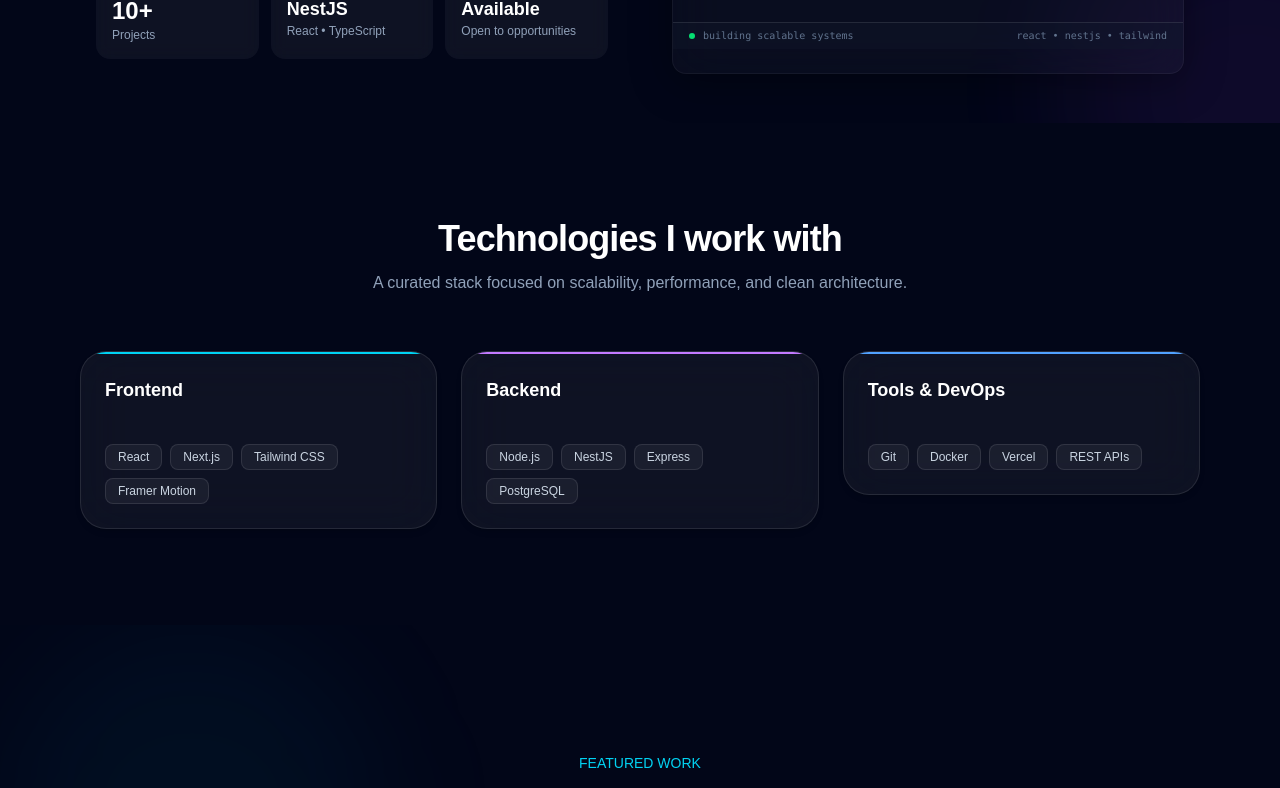
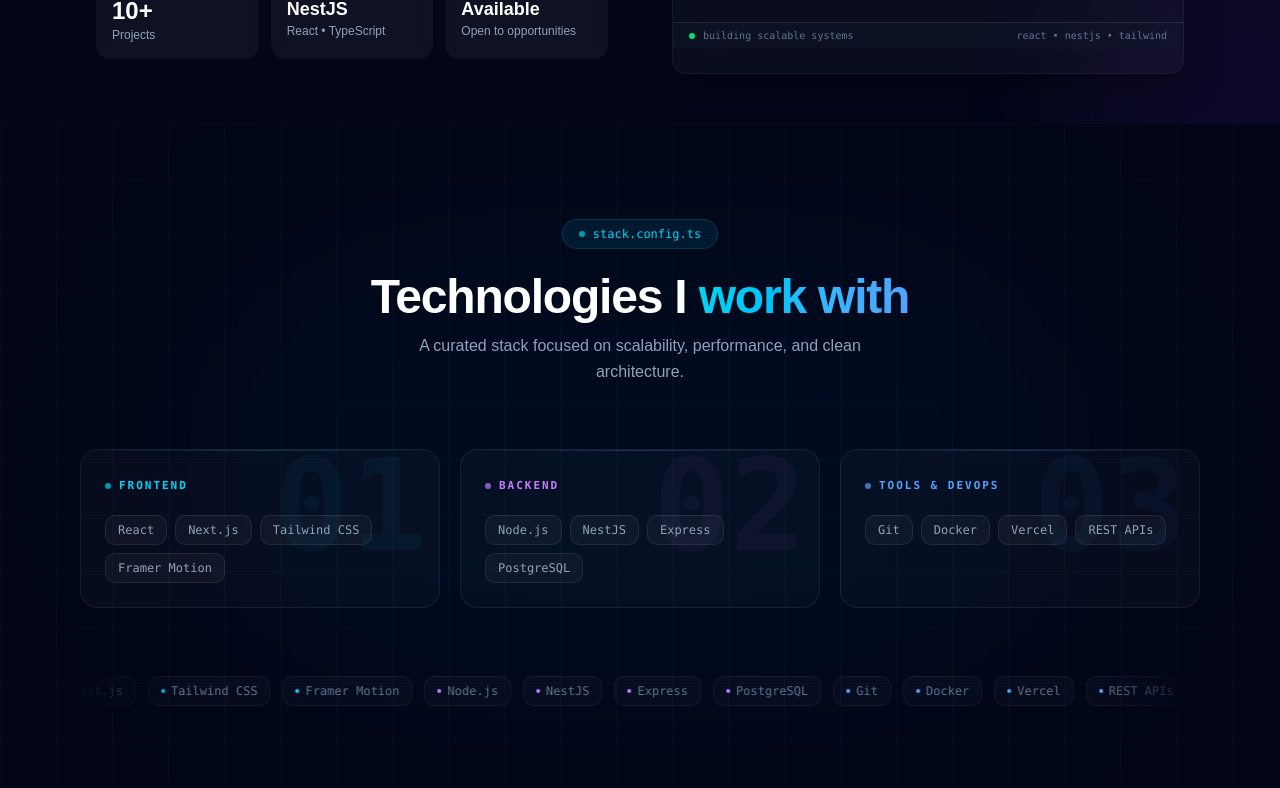
Before and after one commit to josyo/React-portfolio, a React (Vite) app: page / in a window 1280 px wide. Shown: the part 677-1465 px from the top of the page. Built offline with nearby package versions, Linux system fonts and the light colour scheme.

Commit message:
Added animations to the skills section

```diff
--- a/src/components/Skills.jsx
+++ b/src/components/Skills.jsx
@@ -1,80 +1,260 @@
+import { useRef, useState } from "react";
 import { motion } from "framer-motion";
-import { Card } from "@/components/ui/card";
 import { skillGroups } from "../data/data";
 
+// ─────────────────────────────────────────────────────────────────────────────
+// Full static class strings — required for Tailwind JIT to include them
+// ─────────────────────────────────────────────────────────────────────────────
+const COLOR = {
+  cyan: {
+    dot:    "bg-cyan-400",
+    label:  "text-cyan-400",
+    num:    "text-cyan-400",
+    bar:    "from-transparent via-cyan-400/60 to-transparent",
+    chip:   "hover:bg-cyan-500/10 hover:text-cyan-300 hover:border-cyan-500/30",
+    shadow: "hover:shadow-[0_0_60px_rgba(34,211,238,0.07)]",
+    rgb:    "34,211,238",
+  },
+  purple: {
+    dot:    "bg-purple-400",
+    label:  "text-purple-400",
+    num:    "text-purple-400",
+    bar:    "from-transparent via-purple-400/60 to-transparent",
+    chip:   "hover:bg-purple-500/10 hover:text-purple-300 hover:border-purple-500/30",
+    shadow: "hover:shadow-[0_0_60px_rgba(192,132,252,0.07)]",
+    rgb:    "192,132,252",
+  },
+  blue: {
+    dot:    "bg-blue-400",
+    label:  "text-blue-400",
+    num:    "text-blue-400",
+    bar:    "from-transparent via-blue-400/60 to-transparent",
+    chip:   "hover:bg-blue-500/10 hover:text-blue-300 hover:border-blue-500/30",
+    shadow: "hover:shadow-[0_0_60px_rgba(96,165,250,0.07)]",
+    rgb:    "96,165,250",
+  },
+};
 
+// ─────────────────────────────────────────────────────────────────────────────
+// SkillCard — isolated mouse-tracking spotlight per card
+// ─────────────────────────────────────────────────────────────────────────────
+function SkillCard({ group, index }) {
+  const ref  = useRef(null);
+  const [spot, setSpot] = useState({ x: 0, y: 0, visible: false });
+  const c = COLOR[group.color] ?? COLOR.cyan;
+
+  return (
+    <motion.div
+      ref={ref}
+      initial={{ opacity: 0, y: 32 }}
+      whileInView={{ opacity: 1, y: 0 }}
+      viewport={{ once: true, margin: "-60px" }}
+      transition={{ duration: 0.55, delay: index * 0.12 }}
+      whileHover={{ y: -6 }}
+      onMouseMove={(e) => {
+        const r = ref.current?.getBoundingClientRect();
+        if (r) setSpot({ x: e.clientX - r.left, y: e.clientY - r.top, visible: true });
+      }}
+      onMouseLeave={() => setSpot((s) => ({ ...s, visible: false }))}
+      className={`
+        group relative rounded-2xl overflow-hidden cursor-default
+        transition-all duration-500 ${c.shadow}
+      `}
+      style={{
+        background: "rgba(255,255,255,0.025)",
+        border:     "1px solid rgba(255,255,255,0.07)",
+      }}
+    >
+      {/* Mouse spotlight */}
+      <div
+        className="absolute inset-0 pointer-events-none"
+        style={{
+          opacity:    spot.visible ? 1 : 0,
+          transition: "opacity 0.35s ease",
+          background: `radial-gradient(340px circle at ${spot.x}px ${spot.y}px,
+            rgba(${c.rgb}, 0.10), transparent 68%)`,
+        }}
+      />
+
+      {/* Top gradient line — fades in on hover */}
+      <div
+        className={`
+          absolute top-0 inset-x-0 h-px
+          bg-gradient-to-r ${c.bar}
+          opacity-40 group-hover:opacity-100
+          transition-opacity duration-300
+        `}
+      />
+
+      {/* Decorative index number — barely visible, adds depth */}
+      <div
+        className={`
+          absolute -top-2 right-3
+          text-9xl font-black font-mono leading-none
+          select-none pointer-events-none
+          opacity-[0.045] ${c.num}
+        `}
+      >
+        {String(index + 1).padStart(2, "0")}
+      </div>
+
+      {/* Content */}
+      <div className="relative z-10 p-6 pt-7 flex flex-col gap-5">
+
+        {/* Category label */}
+        <div className="flex items-center gap-2">
+          <span className={`w-1.5 h-1.5 rounded-full flex-shrink-0 animate-pulse ${c.dot}`} />
+          <span className={`text-[11px] font-mono font-semibold tracking-[0.18em] uppercase ${c.label}`}>
+            {group.title}
+          </span>
+        </div>
+
+        {/* Skill chips */}
+        <div className="flex flex-wrap gap-2">
+          {group.skills.map((skill, si) => (
+            <motion.span
+              key={skill}
+              initial={{ opacity: 0, scale: 0.78 }}
+              whileInView={{ opacity: 1, scale: 1 }}
+              viewport={{ once: true }}
+              transition={{
+                delay:    index * 0.07 + si * 0.045,
+                duration: 0.32,
+                ease:     [0.34, 1.56, 0.64, 1], // backOut spring
+              }}
+              className={`
+                px-3 py-1.5 rounded-lg
+                text-xs font-mono select-none
+                text-slate-400
+                bg-white/[0.04] border border-white/[0.08]
+                transition-all duration-200
+                ${c.chip}
+              `}
+            >
+              {skill}
+            </motion.span>
+          ))}
+        </div>
+      </div>
+    </motion.div>
+  );
+}
+
+// ─────────────────────────────────────────────────────────────────────────────
+// Main section
+// ─────────────────────────────────────────────────────────────────────────────
 export default function Skills() {
+
+  // Build ticker items: flatten all skills with their category dot colour
+  const allSkills = skillGroups.flatMap((g) =>
+    g.skills.map((s) => ({ name: s, dot: COLOR[g.color]?.dot ?? "bg-cyan-400" }))
+  );
+  // Duplicate for seamless CSS-loop: translate -50% = back to start
+  const ticker = [...allSkills, ...allSkills];
+
   return (
     <section
       id="skills"
-      className="relative py-24 px-6 sm:px-10 lg:px-20 bg-slate-950 text-white overflow-hidden">
+      className="relative py-24 px-6 sm:px-10 lg:px-20 bg-slate-950 text-white overflow-hidden"
+    >
 
-      {/* Header */}
+      {/* ── Background grid ── */}
+      <div
+        className="absolute inset-0 pointer-events-none"
+        style={{
+          opacity:         0.018,
+          backgroundImage:
+            "linear-gradient(rgba(255,255,255,1) 1px, transparent 1px)," +
+            "linear-gradient(90deg,rgba(255,255,255,1) 1px, transparent 1px)",
+          backgroundSize: "56px 56px",
+        }}
+      />
+
+      {/* ── Ambient centre glow ── */}
+      <div className="
+        absolute top-1/2 left-1/2
+        -translate-x-1/2 -translate-y-1/2
+        w-[900px] h-[420px]
+        rounded-full blur-[130px]
+        pointer-events-none
+        bg-cyan-500/[0.04]
+      " />
+
+      {/* ── Header ── */}
       <motion.div
         initial={{ opacity: 0, y: 20 }}
         whileInView={{ opacity: 1, y: 0 }}
         viewport={{ once: true }}
         transition={{ duration: 0.6 }}
-        className="text-center mb-14"
+        className="relative z-10 text-center mb-16"
       >
-        <h2 className="text-3xl sm:text-4xl font-bold tracking-tight">
-          Technologies I work with
+        {/* File-path badge — matches Hero IDE feel */}
+        <div className="
+          inline-flex items-center gap-2
+          px-4 py-1.5 mb-6
+          rounded-full
+          bg-cyan-500/10 border border-cyan-500/20
+          text-cyan-400 text-xs font-mono
+        ">
+          <span className="w-1.5 h-1.5 rounded-full bg-cyan-400 animate-pulse" />
+          stack.config.ts
+        </div>
+
+        <h2 className="text-3xl sm:text-4xl lg:text-5xl font-bold tracking-tight">
+          Technologies I{" "}
+          <span className="text-transparent bg-clip-text bg-gradient-to-r from-cyan-400 to-blue-400">
+            work with
+          </span>
         </h2>
-        <p className="text-slate-400 mt-3 text-sm sm:text-base">
+
+        <p className="mt-3 text-sm sm:text-base text-slate-400 max-w-md mx-auto leading-relaxed">
           A curated stack focused on scalability, performance, and clean architecture.
         </p>
       </motion.div>
 
-      {/* Grid */}
-      <div className="grid md:grid-cols-3 gap-6 max-w-6xl mx-auto">
-        {skillGroups.map((group, index) => (
-          <motion.div
-            key={group.title}
-            initial={{ opacity: 0, y: 30 }}
-            whileInView={{ opacity: 1, y: 0 }}
-            viewport={{ once: true }}
-            transition={{ duration: 0.5, delay: index * 0.1 }}
-            whileHover={{ y: -6, scale: 1.02 }}
-            className="relative"
-          >
-            <Card className="relative p-6 bg-white/5 border border-white/10 backdrop-blur-xl overflow-hidden">
-
-              {/* Glow accent line */}
-              <div
-                className={`absolute top-0 left-0 w-full h-[2px] ${
-                  group.color === "cyan"
-                    ? "bg-cyan-400"
-                    : group.color === "purple"
-                    ? "bg-purple-400"
-                    : "bg-blue-400"
-                }`}
-              />
-
-              {/* Title */}
-              <h3 className="text-lg font-semibold mb-4 text-white">
-                {group.title}
-              </h3>
-
-              {/* Skills */}
-              <div className="flex flex-wrap gap-2">
-                {group.skills.map((skill) => (
-                  <span
-                    key={skill}
-                    className="px-3 py-1 text-xs rounded-md bg-white/5 border border-white/10 text-slate-300 hover:text-white hover:bg-white/10 transition"
-                  >
-                    {skill}
-                  </span>
-                ))}
-              </div>
-
-              {/* Subtle hover glow overlay */}
-              <div className="absolute inset-0 opacity-0 hover:opacity-100 transition duration-500 pointer-events-none">
-                <div className="absolute inset-0 bg-gradient-to-br from-cyan-500/5 via-transparent to-purple-500/5" />
-              </div>
-            </Card>
-          </motion.div>
+      {/* ── Skill cards ── */}
+      <div className="relative z-10 grid md:grid-cols-3 gap-5 max-w-6xl mx-auto">
+        {skillGroups.map((group, i) => (
+          <SkillCard key={group.title} group={group} index={i} />
         ))}
       </div>
+
+      {/* ── Scrolling ticker ── */}
+      <motion.div
+        initial={{ opacity: 0 }}
+        whileInView={{ opacity: 1 }}
+        viewport={{ once: true }}
+        transition={{ duration: 0.8, delay: 0.45 }}
+        className="relative z-10 mt-16 overflow-hidden py-1"
+      >
+        {/* Fade masks */}
+        <div className="absolute inset-y-0 left-0  w-24 z-10 bg-gradient-to-r from-slate-950 to-transparent pointer-events-none" />
+        <div className="absolute inset-y-0 right-0 w-24 z-10 bg-gradient-to-l from-slate-950 to-transparent pointer-events-none" />
+
+        {/* Track */}
+        <motion.div
+          animate={{ x: ["0%", "-50%"] }}
+          transition={{ duration: 32, ease: "linear", repeat: Infinity }}
+          className="flex gap-3 items-center flex-nowrap will-change-transform"
+        >
+          {ticker.map((item, i) => (
+            <span
+              key={i}
+              className="
+                inline-flex items-center gap-1.5 flex-shrink-0
+                px-3 py-1.5 rounded-lg
+                text-xs font-mono
+                text-slate-500
+                bg-white/[0.025] border border-white/[0.06]
+              "
+            >
+              <span className={`w-1 h-1 rounded-full flex-shrink-0 ${item.dot}`} />
+              {item.name}
+            </span>
+          ))}
+        </motion.div>
+      </motion.div>
+
     </section>
   );
 }
```
